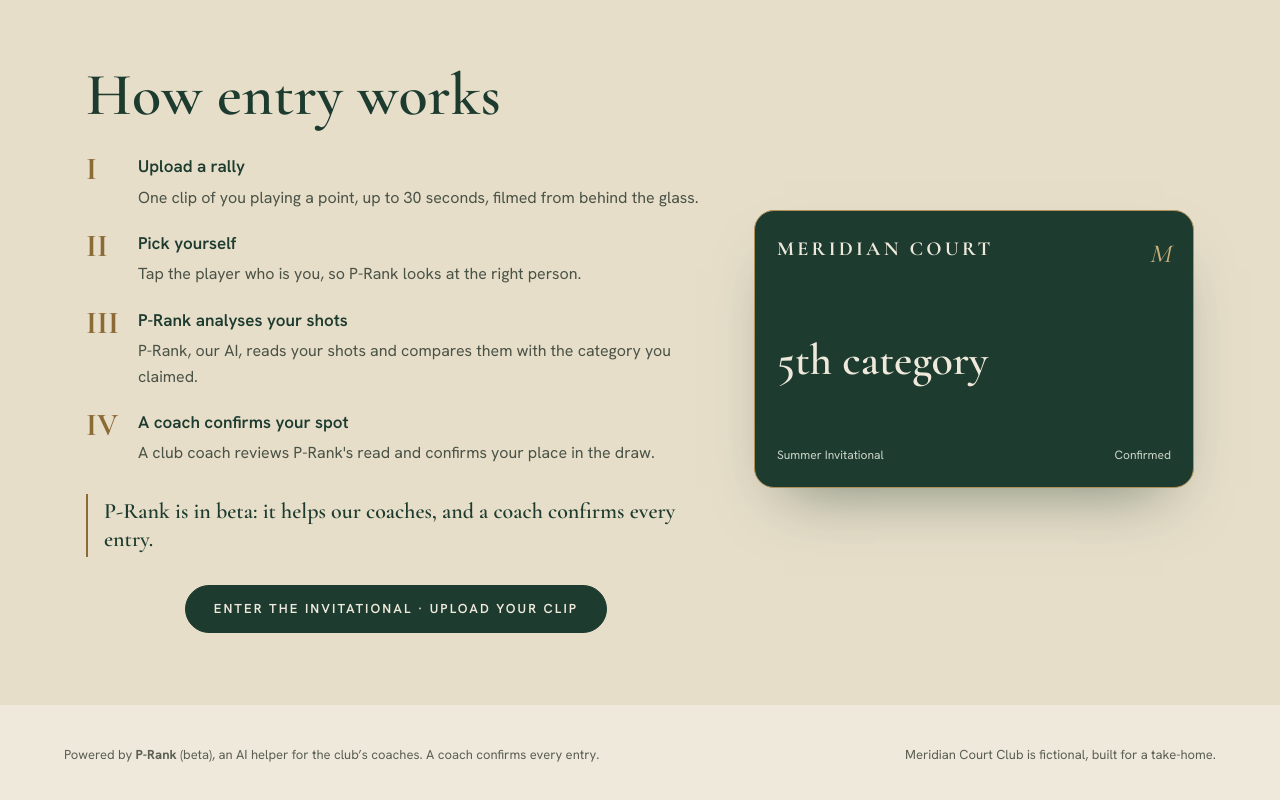
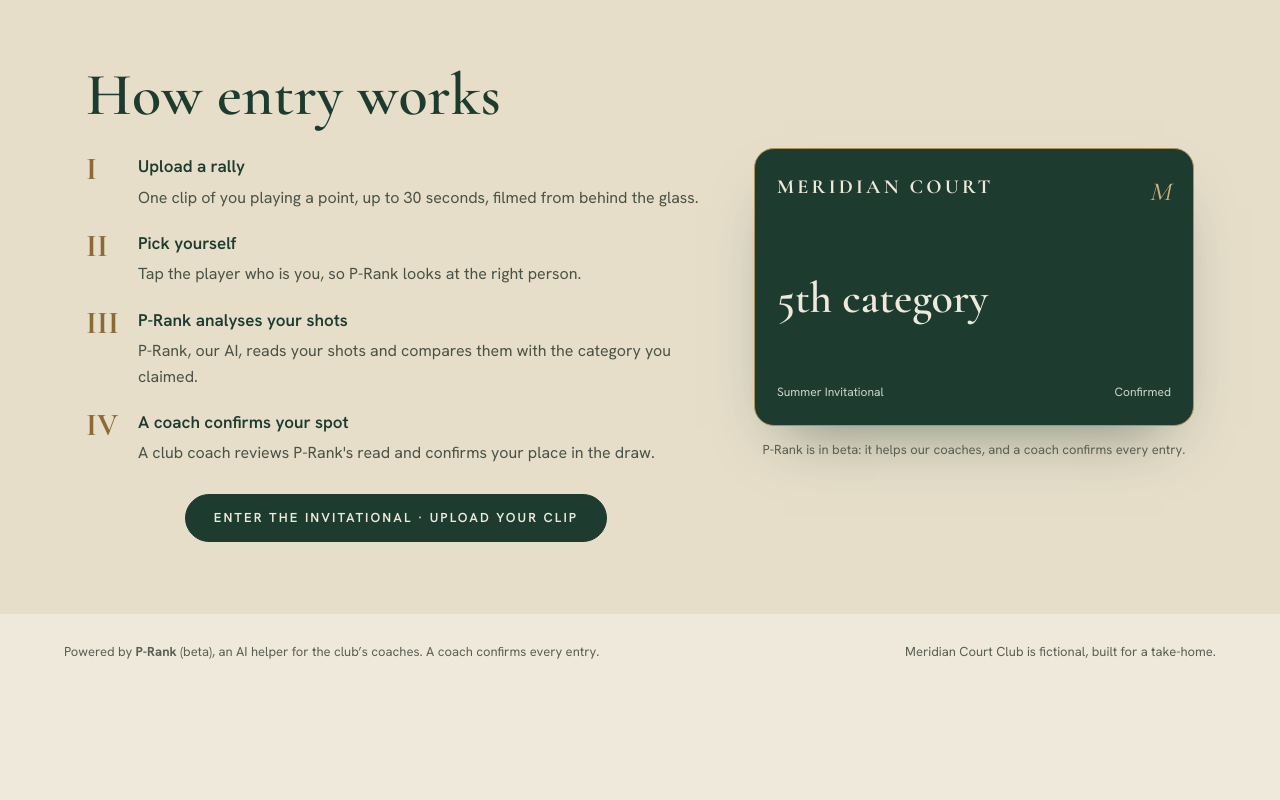
Before and after one commit to humanagent/p-rank, a Next.js app: page / in a window 1280 px wide. Shown: the part 2242-3042 px from the top of the page. After the commit the page ends 2929 px from the top, so only its background shows below. Built offline with nearby package versions, Linux system fonts and the light colour scheme.

Commit message:
feat(landing): beta note as a caption under the card, tighter footer (#13)
Co-authored-by: Claude Opus 5.5 <noreply@anthropic.com>

```diff
--- a/src/app/page.tsx
+++ b/src/app/page.tsx
@@ -116,7 +116,6 @@ export default function Home() {
                 </li>
               ))}
             </ol>
-            <p className={s.honest}>P-Rank is in beta: it helps our coaches, and a coach confirms every entry.</p>
             <div className={`${s.stack} ${s.stackLeft}`}>
               <Link href="/enter" className="btn btn-primary">
                 Enter the Invitational · upload your clip
@@ -124,6 +123,7 @@ export default function Home() {
             </div>
           </div>
 
+          <div className={s.entrySide}>
           <div className={s.card} role="img" aria-label="A player's card for the 5th category draw, confirmed by the club">
             <div className={s.cardRow}>
               <span className={s.cardClub}>Meridian Court</span>
@@ -136,6 +136,8 @@ export default function Home() {
               <span>Summer Invitational</span>
               <span>Confirmed</span>
             </div>
+          </div>
+            <p className={s.honest}>P-Rank is in beta: it helps our coaches, and a coach confirms every entry.</p>
           </div>
         </section>
       </main>
--- a/src/components/landing/landing.module.css
+++ b/src/components/landing/landing.module.css
@@ -385,20 +385,25 @@
   color: var(--ink-2);
 }
 
+/* The card, with the beta note under it as a quiet caption. */
+.entrySide {
+  flex: 1 1 320px;
+  min-width: 0;
+  max-width: 440px;
+  display: flex;
+  flex-direction: column;
+  gap: 14px;
+}
 .honest {
-  border-left: 2px solid var(--bronze);
-  padding: 4px 0 4px 16px;
-  font-family: var(--serif);
-  font-size: 22px;
-  font-weight: 600;
-  line-height: 1.25;
+  font-size: 13px;
+  line-height: 1.5;
+  color: var(--muted);
+  text-align: center;
 }
 
 /* Example card */
 .card {
-  flex: 1 1 320px;
-  min-width: 0;
-  max-width: 440px;
+  width: 100%;
   aspect-ratio: 1.586;
   border-radius: 20px;
   background: var(--forest);
@@ -469,7 +474,7 @@
 /* Footer */
 .footer {
   margin-top: auto;
-  padding: 40px var(--pad) 56px;
+  padding: 28px var(--pad) 24px;
   display: flex;
   flex-wrap: wrap;
   justify-content: space-between;
```
